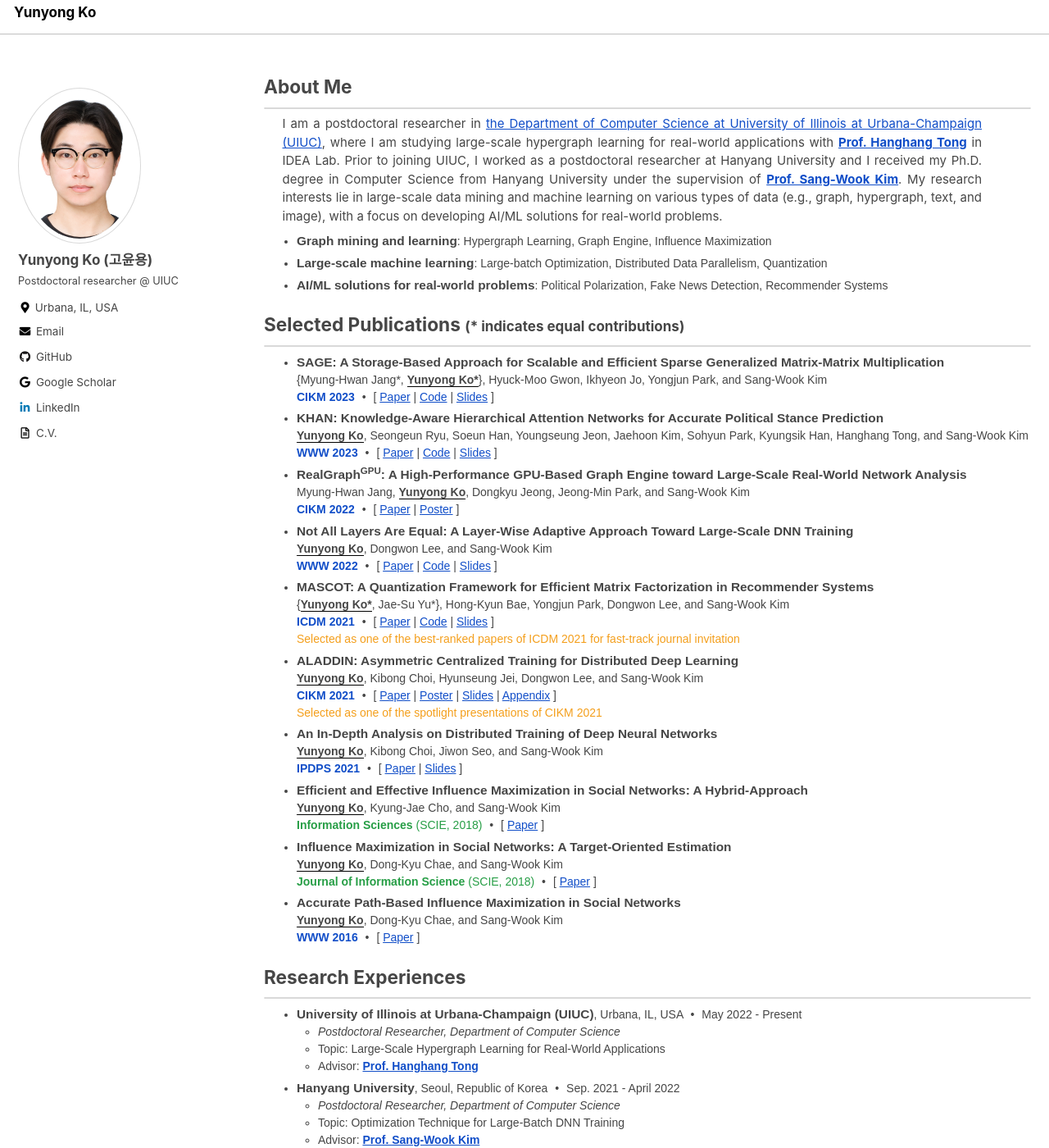
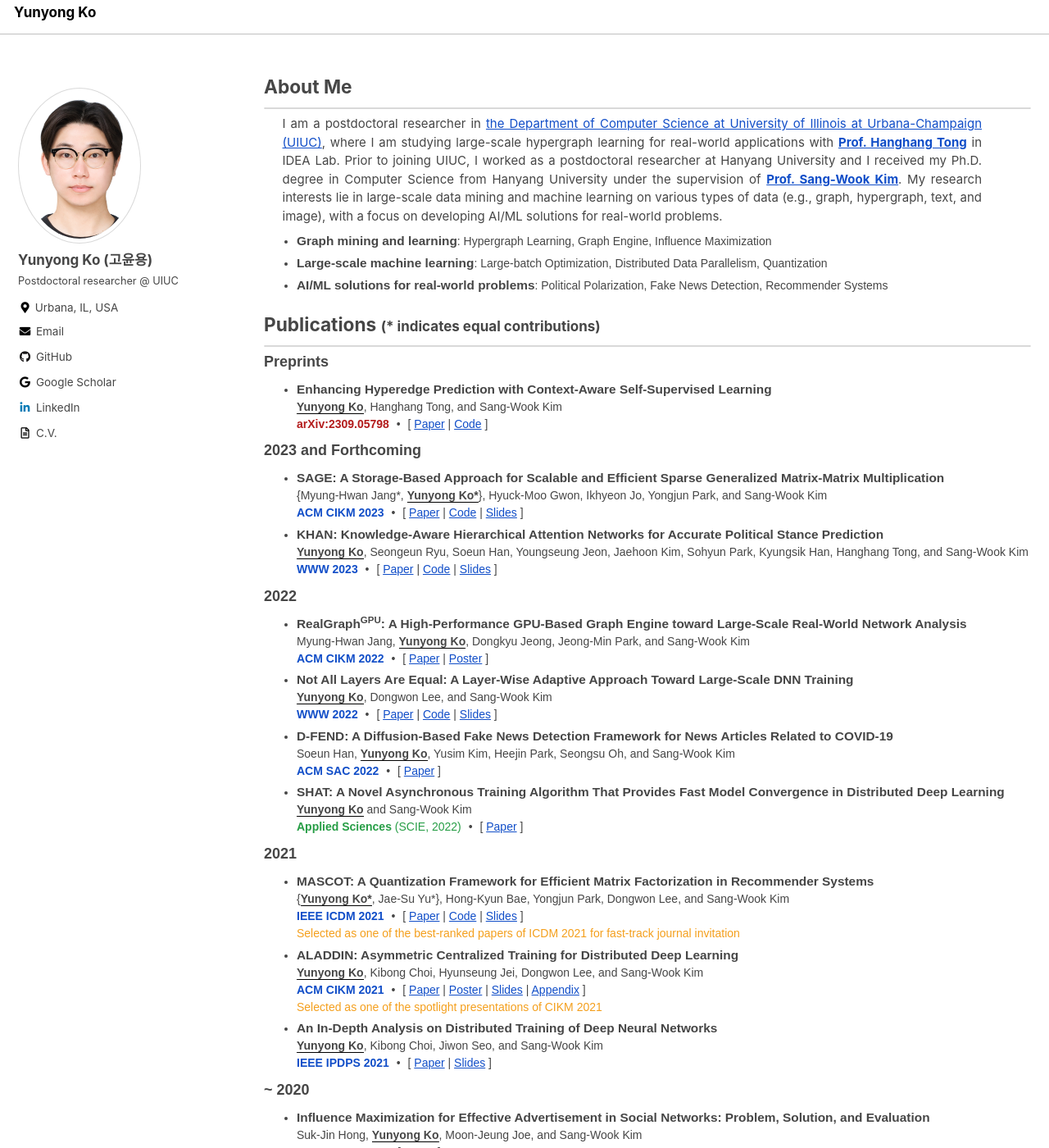
Before and after one commit to yy-ko/yy-ko.github.io, a Jekyll site: the page built from index.html, in a window 1280 px wide and 1400 px high. Shown: the whole window at 82% size. Built offline with Jekyll 4.4.1, drawn with Linux system fonts in a browser that asks for light colours; cached includes are drawn as plain includes; the list of posts is cut into pages by our own code; some of the changed text lies outside the part shown.

Commit message:
style and cv updated

```diff
--- a/assets/css/main.scss
+++ b/assets/css/main.scss
@@ -64,6 +64,9 @@ search: false
 
 .venue{
     // color: #34A853;
+}
+.arxiv{
+    color: #b31b1b;
 }
 .conf{
     // color: #4285F4;
--- a/index.html
+++ b/index.html
@@ -51,20 +51,24 @@ author_profile: true
 
 
 <div id="pub" class="section">
-<h5 class="section-title">Selected Publications <small>(* indicates equal contributions)</small></h5>
+<h5 class="section-title">Publications <small>(* indicates equal contributions)</small></h5>
 <hr class="sep">
-	<!-- <span class="year"><strong>2023</strong></span> -->
+	<span class="year"><strong>Preprints</strong></span>
     <ul class="my_list">
-		<!-- <li> <strong class='title'>Self-Supervised Learning Framework for Link Prediction on Real-World Hypergraphs</strong> <br>  -->
-			<!-- <strong><u>Yunyong Ko</u></strong>, Hanghang Tong, and Sang-Wook Kim <br>  -->
-			<!-- <span class="venue conf"><strong>ACM CIKM 2023</strong></span> -->
-			<!-- <span class="dot-sep">&#8226;</span> -->
-			<!-- <span>[ <a href="#">Paper</a> | <a href="https://github.com/yy-ko/dash-sigir23">Code</a> | <a href="/assets/files/sigir23-dash-presentation.pdf">Slides</a> ]</span> -->
-		<!-- </li> -->
+		<li> <strong class='title'>Enhancing Hyperedge Prediction with Context-Aware Self-Supervised Learning</strong> <br>
+			<strong><u>Yunyong Ko</u></strong>, Hanghang Tong, and Sang-Wook Kim <br>
+			<span class="venue arxiv"><strong>arXiv:2309.05798</strong></span>
+			<span class="dot-sep">&#8226;</span>
+			<span>[ <a href="https://arxiv.org/pdf/2309.05798.pdf">Paper</a> | <a href="https://github.com/yy-ko/cash">Code</a> ]</span>
+		</li>
+	</ul>
 
+
+	<span class="year"><strong>2023 and Forthcoming</strong></span>
+	<ul class="my_list">
 		<li> <strong class='title'>SAGE: A Storage-Based Approach for Scalable and Efficient Sparse Generalized Matrix-Matrix Multiplication </strong> <br>
 			{Myung-Hwan Jang*, <strong><u>Yunyong Ko*</u></strong>}, Hyuck-Moo Gwon, Ikhyeon Jo, Yongjun Park, and Sang-Wook Kim <br>
-			<span class="venue conf"><strong>CIKM 2023</strong></span>
+			<span class="venue conf"><strong>ACM CIKM 2023</strong></span>
 			<span class="dot-sep">&#8226;</span>
 			<span>[ <a href="https://arxiv.org/pdf/2308.13626.pdf">Paper</a> | <a href="#">Code</a> | <a href="#">Slides</a> ]</span>
 		</li>
@@ -76,15 +80,14 @@ author_profile: true
 			<span class="dot-sep">&#8226;</span>
 			<span>[ <a href="https://arxiv.org/pdf/2302.12126.pdf">Paper</a> | <a href="https://github.com/yy-ko/khan-www23">Code</a> | <a href="/assets/files/WWW23-khan-presentation.pdf">Slides</a> ]</span>
 		</li>
-    <!-- </ul> -->
+	</ul>
 
-	<!-- <span class="year"><strong>2022</strong></span> -->
-    <!-- <ul class="my_list"> -->
+	<span class="year"><strong>2022</strong></span>
+	<ul class="my_list">
 		<li> <strong class='title'>RealGraph<sup>GPU</sup>: A High-Performance GPU-Based Graph Engine toward Large-Scale Real-World Network Analysis</strong> <br>
 			Myung-Hwan Jang, <strong><u>Yunyong Ko</u></strong>, Dongkyu Jeong, Jeong-Min Park, and Sang-Wook Kim <br>
-			<!-- <span class="venue conf">ACM International Conference on Information and Knowledge Management (<strong>ACM CIKM</strong>) 2022</span> -->
 			<!-- <span class="venue conf"><strong>ACM CIKM 2022</strong> (Short Paper)</span> -->
-			<span class="venue conf"><strong>CIKM 2022</strong></span>
+			<span class="venue conf"><strong>ACM CIKM 2022</strong></span>
 			<span class="dot-sep">&#8226;</span>
 			<span>[ <a href="/assets/files/CIKM22-realgraph-paper.pdf">Paper</a> | <a href="/assets/files/CIKM22-realgraph-poster.pdf">Poster</a> ]</span>
 		</li>
@@ -95,26 +98,26 @@ author_profile: true
 			<span class="dot-sep">&#8226;</span>
 			<span>[ <a href="/assets/files/WWW22-lena-paper.pdf">Paper</a> | <a href="https://github.com/yy-ko/lena-www22">Code</a> | <a href="/assets/files/WWW22-lena-presentation.pdf">Slides</a> ]</span>
 		</li>
-		<!-- <li> <strong class='title'>D-FEND: A Diffusion-Based Fake News Detection Framework for News Articles Related to COVID-19</strong> <br>  -->
-			<!-- Soeun Han, <strong><u>Yunyong Ko</u></strong>, Yusim Kim, Heejin Park, Seongsu Oh, and Sang-Wook Kim<br>  -->
-			<!-- [> <span class="venue conf">ACM Symposium on Applied Computing (<strong>ACM SAC</strong>) 2022</span> <] -->
-			<!-- <span class="venue conf"><strong>ACM SAC 2022</strong></span> -->
-			<!-- <span class="dot-sep">&#8226;</span>  -->
-			<!-- <span>[ <a href="/assets/files/SAC22-dfend-paper.pdf">Paper</a> ]</span> -->
-		<!-- </li> -->
-		<!-- <li> <strong class='title'>SHAT: A Novel Asynchronous Training Algorithm That Provides Fast Model Convergence in Distributed Deep Learning</strong> <br>  -->
-			<!-- <strong><u>Yunyong Ko</u></strong> and Sang-Wook Kim <br>  -->
-			<!-- <span class="venue journal"> <strong>Applied Sciences</strong> (SCIE, 2022)</span>  -->
-			<!-- <span class="dot-sep">&#8226;</span>  -->
-			<!-- <span>[ <a href="/assets/files/AS22-shat-paper.pdf">Paper</a> ]</span> <br> -->
-		<!-- </li> -->
+		<li> <strong class='title'>D-FEND: A Diffusion-Based Fake News Detection Framework for News Articles Related to COVID-19</strong> <br>
+			Soeun Han, <strong><u>Yunyong Ko</u></strong>, Yusim Kim, Heejin Park, Seongsu Oh, and Sang-Wook Kim<br>
+			<span class="venue conf"><strong>ACM SAC 2022</strong></span>
+			<span class="dot-sep">&#8226;</span>
+			<span>[ <a href="/assets/files/SAC22-dfend-paper.pdf">Paper</a> ]</span>
+		</li>
+		<li> <strong class='title'>SHAT: A Novel Asynchronous Training Algorithm That Provides Fast Model Convergence in Distributed Deep Learning</strong> <br>
+			<strong><u>Yunyong Ko</u></strong> and Sang-Wook Kim <br>
+			<span class="venue journal"> <strong>Applied Sciences</strong> (SCIE, 2022)</span>
+			<span class="dot-sep">&#8226;</span>
+			<span>[ <a href="/assets/files/AS22-shat-paper.pdf">Paper</a> ]</span> <br>
+		</li>
+	</ul>
 
-	<!-- <span class="year"><strong>2021</strong></span> -->
-    <!-- <ul class="my_list"> -->
+	<span class="year"><strong>2021</strong></span>
+	<ul class="my_list">
 		<li> <strong class='title'>MASCOT: A Quantization Framework for Efficient Matrix Factorization in Recommender Systems </strong> <br>
 			{<strong><u>Yunyong Ko*</u></strong>, Jae-Su Yu*}, Hong-Kyun Bae, Yongjun Park, Dongwon Lee, and Sang-Wook Kim <br>
 			<!-- <span class="venue conf">IEEE International Conference on Data Mining (<strong>IEEE ICDM</strong>) 2021</span> -->
-			<span class="venue conf"><strong>ICDM 2021</strong></span>
+			<span class="venue conf"><strong>IEEE ICDM 2021</strong></span>
 			<span class="dot-sep">&#8226;</span>
 			<span>[ <a href="/assets/files/ICDM21-mascot-paper.pdf">Paper</a> <span> | </span> <a href="https://github.com/yy-ko/mascot-icdm21">Code</a> <span>|</span> <a href="/assets/files/ICDM21-mascot-presentation.pdf">Slides</a> ]</span> <br>
 			<span class="award">Selected as one of the best-ranked papers of ICDM 2021 for fast-track journal invitation</span>
@@ -122,7 +125,7 @@ author_profile: true
 		<li> <strong class='title'>ALADDIN: Asymmetric Centralized Training for Distributed Deep Learning </strong> <br>
 			<strong><u>Yunyong Ko</u></strong>, Kibong Choi, Hyunseung Jei, Dongwon Lee, and Sang-Wook Kim <br>
 			<!-- <span class="venue conf">ACM International Conference on Information and Knowledge Management (<strong>ACM CIKM</strong>) 2021</span>  -->
-			<span class="venue conf"><strong>CIKM 2021</strong></span>
+			<span class="venue conf"><strong>ACM CIKM 2021</strong></span>
 			<span class="dot-sep">&#8226;</span>
 			<span>[ <a href="/assets/files/CIKM21-aladdin-paper.pdf">Paper</a> <span>|</span> <a href="/assets/files/CIKM21-aladdin-poster.pdf">Poster</a> <span>|</span> <a href="/assets/files/CIKM21-aladdin-presentation.pdf">Slides</a> <span>|</span> <a href="https://sites.google.com/view/aladdin-proofs/home?authuser=0">Appendix</a> ]</span> <br>
 			<span class="award">Selected as one of the spotlight presentations of CIKM 2021 </span>
@@ -131,21 +134,20 @@ author_profile: true
 		<li> <strong class='title'>An In-Depth Analysis on Distributed Training of Deep Neural Networks </strong> <br>
 			<strong><u>Yunyong Ko</u></strong>, Kibong Choi, Jiwon Seo, and Sang-Wook Kim <br>
 			<!-- <span class="venue conf">IEEE International Parallel and Distributed Processing Symposium (<strong>IEEE IPDPS</strong>) 2021</span> -->
-			<span class="venue conf"><strong>IPDPS 2021</strong></span>
+			<span class="venue conf"><strong>IEEE IPDPS 2021</strong></span>
 			<span class="dot-sep">&#8226;</span>
 			<span>[ <a href="/assets/files/IPDPS21-analysis-paper.pdf">Paper</a> <span>|</span> <a href="/assets/files/IPDPS21-analysis-presentation.pdf">Slides</a> ]</span> <br>
 		</li>
-    <!-- </ul> -->
+	</ul>
 
-	<!-- <span class="year"><strong>Before 2020</strong></span> -->
-    <!-- <ul class="my_list"> -->
-		<!-- <li> <strong class='title'>Influence Maximization for Effective Advertisement in Social Networks: Problem, Solution, and Evaluation</strong> <br>  -->
-			<!-- Suk-Jin Hong, <strong><u>Yunyong Ko</u></strong>, Moon-Jeung Joe, and Sang-Wook Kim <br>  -->
-			<!-- [> <span class="venue conf">ACM Symposium on Applied Computing, (<strong>ACM SAC</strong>) 2019</span> <] -->
-			<!-- <span class="venue conf"><strong>ACM SAC 2019</strong></span> -->
-			<!-- <span class="dot-sep">&#8226;</span>  -->
-			<!-- <span>[ <a href="/assets/files/SAC19-infmax-paper.pdf">Paper</a> ]</span> -->
-		<!-- </li> -->
+	<span class="year"><strong>~ 2020</strong></span>
+	<ul class="my_list">
+		<li> <strong class='title'>Influence Maximization for Effective Advertisement in Social Networks: Problem, Solution, and Evaluation</strong> <br>
+			Suk-Jin Hong, <strong><u>Yunyong Ko</u></strong>, Moon-Jeung Joe, and Sang-Wook Kim <br>
+			<span class="venue conf"><strong>ACM SAC 2019</strong></span>
+			<span class="dot-sep">&#8226;</span>
+			<span>[ <a href="/assets/files/SAC19-infmax-paper.pdf">Paper</a> ]</span>
+		</li>
 		<li> <strong class='title'>Efficient and Effective Influence Maximization in Social Networks: A Hybrid-Approach </strong> <br>
 			<strong><u>Yunyong Ko</u></strong>, Kyung-Jae Cho, and Sang-Wook Kim <br>
 			<span class="venue journal"> <strong>Information Sciences</strong> (SCIE, 2018)</span>
@@ -222,6 +224,9 @@ author_profile: true
     <h5>Honors & Awards</h5>
     <hr class="sep">
 	<ul class="my_list">
+		<li> <strong class="title">Scholarship and Teaching for Engineering Postdocs (STEP)</strong> <br>
+			Grainger College of Engineering (GCOE), University of Illinois at Urbana-Champaign<span class="dot-sep">&#8226;</span> 2023
+		</li>
 		<li> <strong class="title">Best Ranked Papers of IEEE ICDM</strong> <br>
 			IEEE International Conference on Data Mining<span class="dot-sep">&#8226;</span> 2021
 		</li>
@@ -255,14 +260,14 @@ author_profile: true
 		</li>
 		<li> <strong class="title">Conference Reviewer</strong> <br>
 			The ACM Web Conference (<strong>WWW</strong>) <span class="dot-sep">&#8226;</span> 2023 <br>
-			The ACM SIGKDD Conference on Knowledge Discovery and Data Mining (<strong>KDD</strong>) <span class="dot-sep">&#8226;</span> 2021, 2022 <br>
+			The ACM SIGKDD Conference on Knowledge Discovery and Data Mining (<strong>ACM KDD</strong>) <span class="dot-sep">&#8226;</span> 2021, 2022 <br>
 			The IEEE International Conference on Data Mining (<strong>IEEE ICDM</strong>) <span class="dot-sep">&#8226;</span> 2022, 2023 <br>
-			The IEEE International Conference on Big Data (<strong>BigData</strong>), GTA3 Workshop <span class="dot-sep">&#8226;</span> 2023 <br>
+			The IEEE International Conference on Big Data (<strong>IEEE BigData</strong>), GTA3 Workshop <span class="dot-sep">&#8226;</span> 2023 <br>
 			The AAAI International Conference on Artificial Intelligence (<strong>AAAI</strong>) <span class="dot-sep">&#8226;</span> 2021 <br>
 			The ACM Symposium on Applied Computing (<strong>ACM SAC</strong>) <span class="dot-sep">&#8226;</span> 2022, 2023 <br>
 		</li>
 		<li> <strong class="title">Journal Reviewer</strong> <br>
-			The IEEE Transactions on Neural Networks and Learning Systems (<strong>TNNLS</strong>) <span class="dot-sep">&#8226;</span> 2023 <br>
+			The IEEE Transactions on Neural Networks and Learning Systems (<strong>IEEE TNNLS</strong>) <span class="dot-sep">&#8226;</span> 2023 <br>
 			Journal of Supercomputing <span class="dot-sep">&#8226;</span> 2023 <br>
 		</li>
 	</ul>
```
Also changed, not shown: 1 other file.
